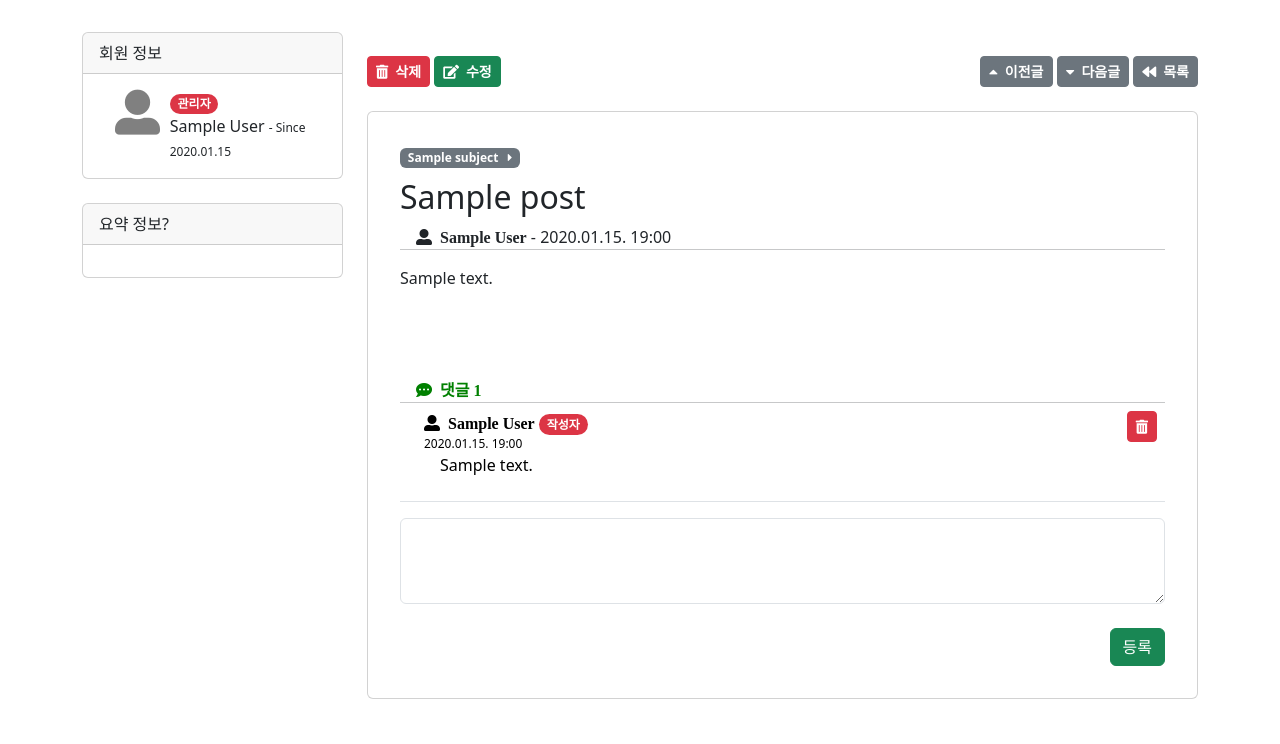
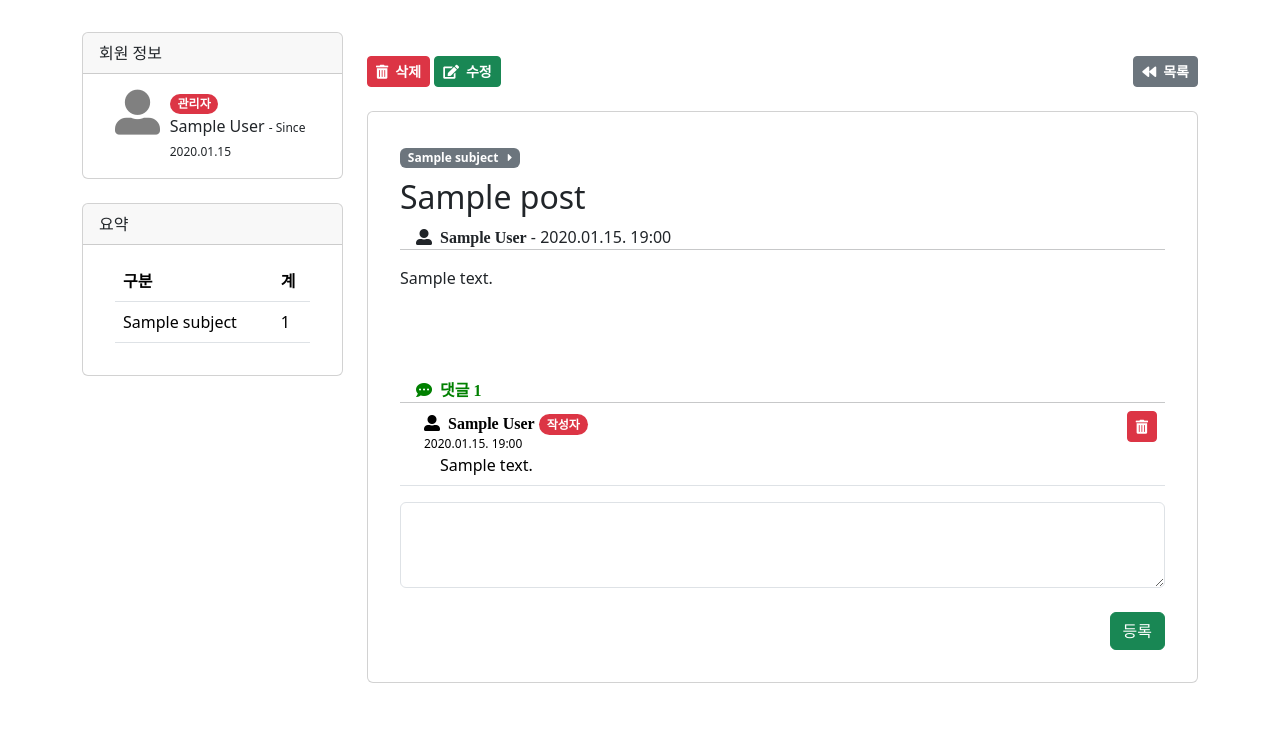
Before and after one commit to JihyunYou/z_diary, a Django app: page /community/1/post_detail/ in a window 1280 px wide. Shown: the part 56-800 px from the top of the page. Run offline with Django 4.2, Linux system fonts and the light colour scheme; a user stored in the database is signed in; tables that the repository leaves empty hold one stand-in row (values such as "Sample post"); some libraries are stand-ins or nearby versions; some web fonts are replaced.

Commit message:
자유게시판 수정

```diff
--- a/community_app/models.py
+++ b/community_app/models.py
@@ -19,6 +19,9 @@ class Subject(models.Model):
         null=True
     )
     created_at = models.DateTimeField(auto_now_add=True)
+
+    class Meta:
+        ordering = ['-is_admin', 'created_at']
 
     def __str__(self):
         return self.name
--- a/community_app/templates/community_app/base_left.html
+++ b/community_app/templates/community_app/base_left.html
@@ -1,8 +1,23 @@
 <div class="card">
     <div class="card-header">
-        요약 정보?
+        요약
     </div>
     <div class="card-body" style="padding-left: 2rem; padding-right: 2rem;">
-
+        <table class="table">
+            <thead>
+                <tr>
+                    <th>구분</th>
+                    <th>계</th>
+                </tr>
+            </thead>
+            <tbody>
+                {% for subject in subject_objs %}
+                <tr>
+                    <td>{{ subject.name }}</td>
+                    <td>{{ subject.post_set.count }}</td>
+                </tr>
+                {% endfor %}
+            </tbody>
+        </table>
     </div>
 </div>
--- a/community_app/templates/community_app/post_detail.html
+++ b/community_app/templates/community_app/post_detail.html
@@ -6,17 +6,24 @@
 
 {% block main_area %}
 
+<style>
+    #comment-table p {
+        margin-bottom: 0rem;
+    }
+</style>
+
 <div class="row">
-    <div class="col-3">
+    <div class="col-lg-3 hidden-mobile">
         {% include 'common_app/base_left_top.html' %}
         <br>
         {% include 'community_app/base_left.html' %}
     </div>
-    <div class="col-9">
+    <div class="col-lg-9">
         <br>
         <div class="row">
-            {% if user == post_obj.created_by %}
+
             <div class="col-5 text-start">
+                {% if user == post_obj.created_by %}
                 <a
                     class="btn btn-danger btn-sm"
                     role="button" data-bs-toggle="modal"
@@ -33,23 +40,24 @@
                 >
                     <i class="fas fa-edit">&nbsp;&nbsp;수정</i>
                 </a>
+                {% endif %}
             </div>
-            {% endif %}
+
             <div class="col-7 text-end">
-                <a
-                    class="btn btn-secondary btn-sm"
-                    role="button"
-                    href="/community"
-                >
-                    <i class="fas fa-caret-up">&nbsp;&nbsp;이전글</i>
-                </a>
-                <a
-                    class="btn btn-secondary btn-sm"
-                    role="button"
-                    href="/community"
-                >
-                    <i class="fas fa-caret-down">&nbsp;&nbsp;다음글</i>
-                </a>
+<!--                <a-->
+<!--                    class="btn btn-secondary btn-sm"-->
+<!--                    role="button"-->
+<!--                    href="/community"-->
+<!--                >-->
+<!--                    <i class="fas fa-caret-up">&nbsp;&nbsp;이전글</i>-->
+<!--                </a>-->
+<!--                <a-->
+<!--                    class="btn btn-secondary btn-sm"-->
+<!--                    role="button"-->
+<!--                    href="/community"-->
+<!--                >-->
+<!--                    <i class="fas fa-caret-down">&nbsp;&nbsp;다음글</i>-->
+<!--                </a>-->
                 <a
                     class="btn btn-secondary btn-sm"
                     role="button"
@@ -92,7 +100,7 @@
 
                 <hr class="style1" style="margin-top: 0rem; margin-bottom: 0rem;">
 
-                <table class="table">
+                <table id="comment-table" class="table">
                     {% for comment in comment_objs %}
                     <tr>
                         <td class="font-weight-light">
--- a/community_app/views.py
+++ b/community_app/views.py
@@ -53,6 +53,9 @@ def index(request):
     post_objs = Post.objects.filter(subject_id__is_admin=False)
     context['post_objs'] = post_objs
 
+    subject_objs = Subject.objects.all
+    context['subject_objs'] = subject_objs
+
     return render(
         request,
         'community_app/index.html',
@@ -68,6 +71,9 @@ def post_detail(request, post_id):
 
     context['post_obj'] = post_obj
     context['comment_objs'] = comment_objs
+
+    subject_objs = Subject.objects.all
+    context['subject_objs'] = subject_objs
 
     post_form = PostForm(request.user, request.POST or None, instance=post_obj)
     if post_form.is_valid():
```
